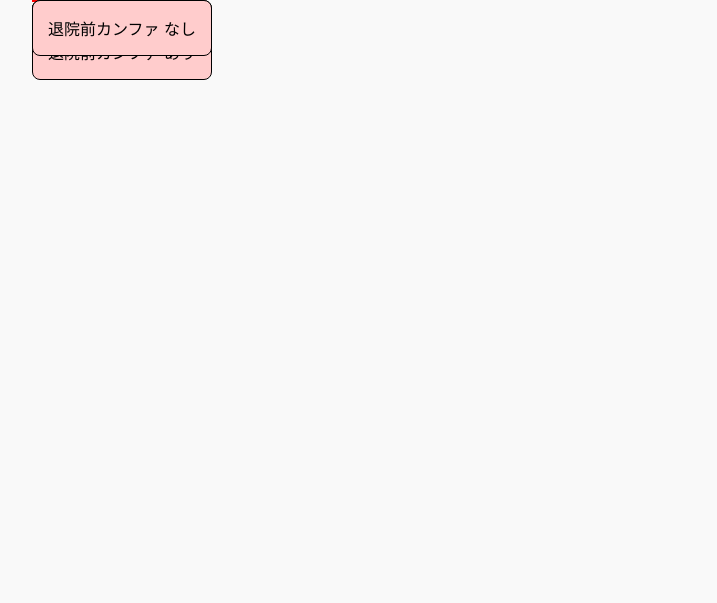
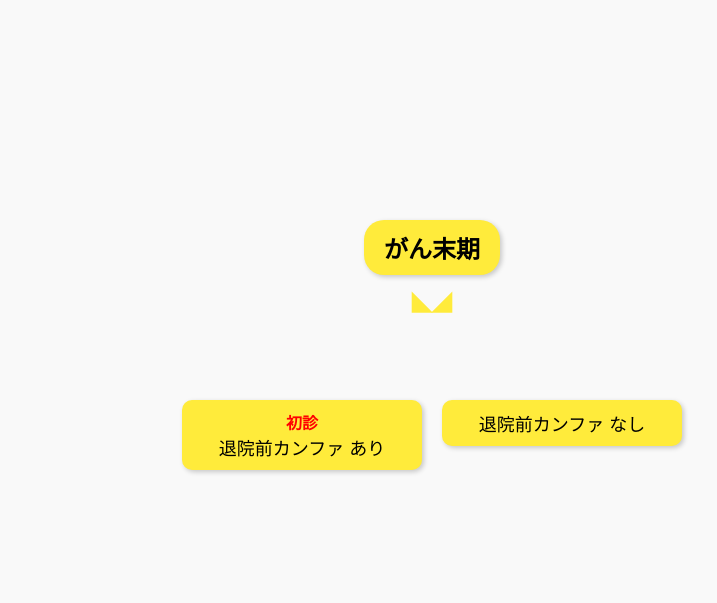
Before and after one commit to yoshiki444/-, a plain HTML site: page index.html in a window 1280 px wide. Shown: the whole page, without its empty margins (208-925 px from the left). Drawn offline with Linux system fonts and the light colour scheme.

Commit message:
Update styles.css

```diff
--- a/styles.css
+++ b/styles.css
@@ -1,3 +1,4 @@
+/* 全体の設定 */
 body {
   font-family: Arial, sans-serif;
   margin: 0;
@@ -5,71 +6,82 @@ body {
   display: flex;
   justify-content: center;
   align-items: center;
+  height: 100vh;
   background-color: #f9f9f9;
 }
 
 .chart-container {
   position: relative;
-  width: 800px;
-  height: 600px;
+  width: 600px;
+  height: 400px;
 }
 
+/* ノードの基本スタイル */
 .node {
   position: absolute;
-  padding: 15px;
-  background-color: #ffcccc;
-  border: 1px solid #000;
-  border-radius: 8px;
+  padding: 10px 20px;
+  background-color: #ffeb3b; /* 黄色の吹き出し */
+  color: #000;
   text-align: center;
-  cursor: pointer;
+  border-radius: 10px;
+  font-size: 18px;
+  box-shadow: 2px 2px 5px rgba(0, 0, 0, 0.2);
 }
 
+/* メインノード（がん末期） */
+.node.main {
+  top: 20px;
+  left: 50%;
+  transform: translateX(-50%);
+  font-size: 24px;
+  font-weight: bold;
+  border-radius: 20px;
+}
+
+/* サブノード（退院前カンファ） */
+.node.sub {
+  width: 200px;
+}
+
+/* 左側ノード（退院前カンファ あり） */
+#with-conference {
+  top: 200px;
+  left: 50px;
+}
+
+/* 右側ノード（退院前カンファ なし） */
+#no-conference {
+  top: 200px;
+  right: 50px;
+}
+
+/* ハイライト（初診） */
+.highlight {
+  color: red;
+  font-weight: bold;
+  font-size: 16px;
+}
+
+/* 矢印のスタイル */
 .arrow {
   position: absolute;
-  width: 100px;
-  height: 2px;
-  background-color: red;
+  width: 0;
+  height: 0;
+  border-style: solid;
 }
 
-.branch {
-  display: flex;
-  justify-content: space-between;
-  position: relative;
+.arrow-left {
+  top: 100px;
+  left: 300px;
+  border-width: 15px 15px 0 15px;
+  border-color: #ffeb3b transparent transparent transparent;
+  transform: rotate(-45deg);
 }
 
-/* カスタム位置調整 */
-#start {
-  top: 50px;
-  left: 350px;
+.arrow-right {
+  top: 100px;
+  right: 300px;
+  border-width: 15px 15px 0 15px;
+  border-color: #ffeb3b transparent transparent transparent;
+  transform: rotate(45deg);
 }
-
-#conference {
-  top: 150px;
-  left: 350px;
-}
-
-#discharge {
-  top: 250px;
-  left: 250px;
-}
-
-#kanriki {
-  top: 250px;
-  left: 450px;
-}
-
-#home {
-  top: 350px;
-  left: 250px;
-}
-
-#regular {
-  top: 350px;
-  left: 450px;
-}
-
-.note {
-  position: absolute;
-  font-size: 12px;
-  color: red;
-}
```
